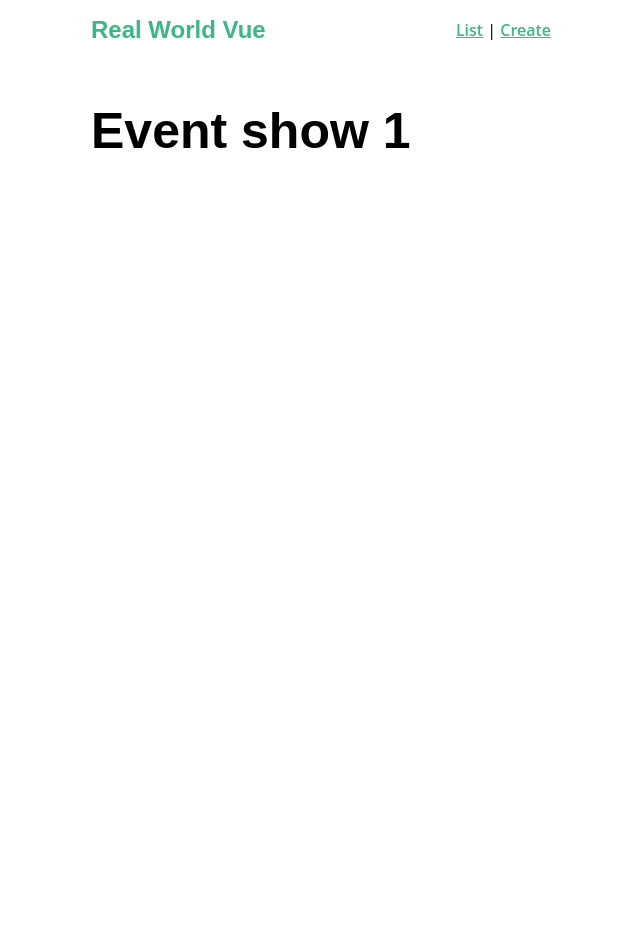
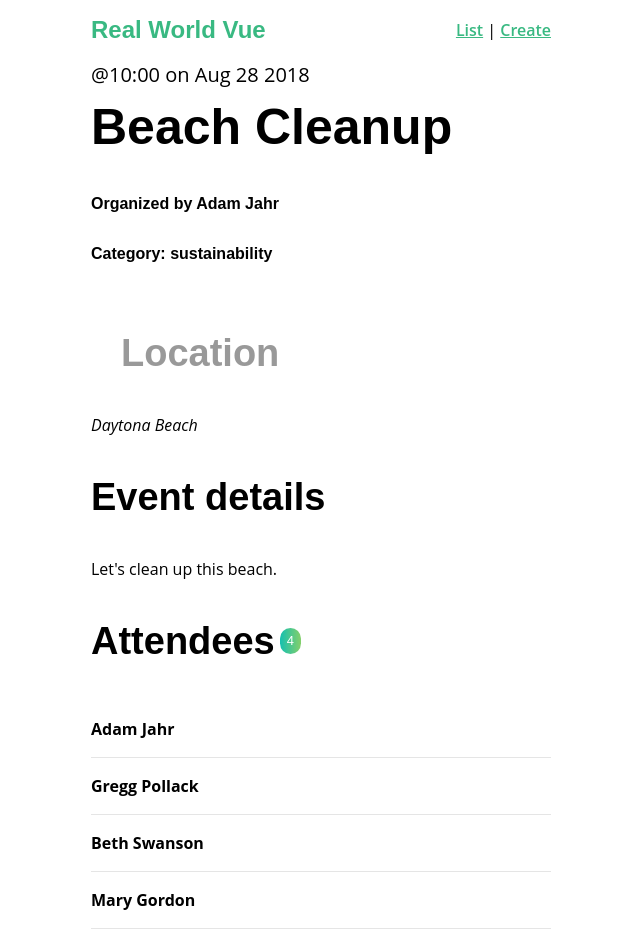
Before and after one commit to KamilRizatdinov/VueMasteryCourses, a Vue app: page /event/1 in a window 1280 px wide. Shown: the whole page, without its empty margins (319-959 px from the left). Before the commit the page ends 800 px from the top, so only its background shows below. Built offline with nearby package versions, Linux system fonts and the light colour scheme; data requests are answered from the project's data file.

Commit message:
Add tip 13 in README.md

```diff
--- a/src/services/EventService.js
+++ b/src/services/EventService.js
@@ -12,5 +12,8 @@
 export default {
   getEvents() {
     return apiClient.get("/events");
+  },
+  getEvent(id) {
+    return apiClient.get("/events/" + id);
   }
 };
--- a/src/views/EventShow.vue
+++ b/src/views/EventShow.vue
@@ -1,11 +1,72 @@
 <template>
-  <h1>Event show {{ id }}</h1>
+  <div>
+    <div class="event-header">
+      <span class="eyebrow">@{{ event.time }} on {{ event.date }}</span>
+      <h1 class="title">{{ event.title }}</h1>
+      <h5>Organized by {{ event.organizer }}</h5>
+      <h5>Category: {{ event.category }}</h5>
+    </div>
+    <BaseIcon name="map"><h2>Location</h2></BaseIcon>
+    <address>{{ event.location }}</address>
+    <h2>Event details</h2>
+    <p>{{ event.description }}</p>
+    <h2>
+      Attendees
+      <span class="badge -fill-gradient">{{
+        event.attendees ? event.attendees.length : 0
+      }}</span>
+    </h2>
+    <ul class="list-group">
+      <li
+        v-for="(attendee, index) in event.attendees"
+        :key="index"
+        class="list-item"
+      >
+        <b>{{ attendee.name }}</b>
+      </li>
+    </ul>
+  </div>
 </template>
 
 <script>
+import EventService from "@/services/EventService.js";
+
 export default {
-  props: ["id"]
+  props: ["id"],
+  data() {
+    return {
+      event: {}
+    };
+  },
+  created() {
+    EventService.getEvent(this.id)
+      .then(responce => {
+        this.event = responce.data;
+      })
+      .catch(error => {
+        console.log(error);
+      });
+  }
 };
 </script>
 
-<style></style>
+<style scoped>
+.location {
+  margin-bottom: 0;
+}
+.location > .icon {
+  margin-left: 10px;
+}
+.event-header > .title {
+  margin: 0;
+}
+.list-group {
+  margin: 0;
+  padding: 0;
+  list-style: none;
+}
+.list-group > .list-item {
+  padding: 1em 0;
+  border-bottom: solid 1px #e5e5e5;
+}
+</style>
```
Also changed, not shown: 1 other file (tests, documents, lock files or other folders).
